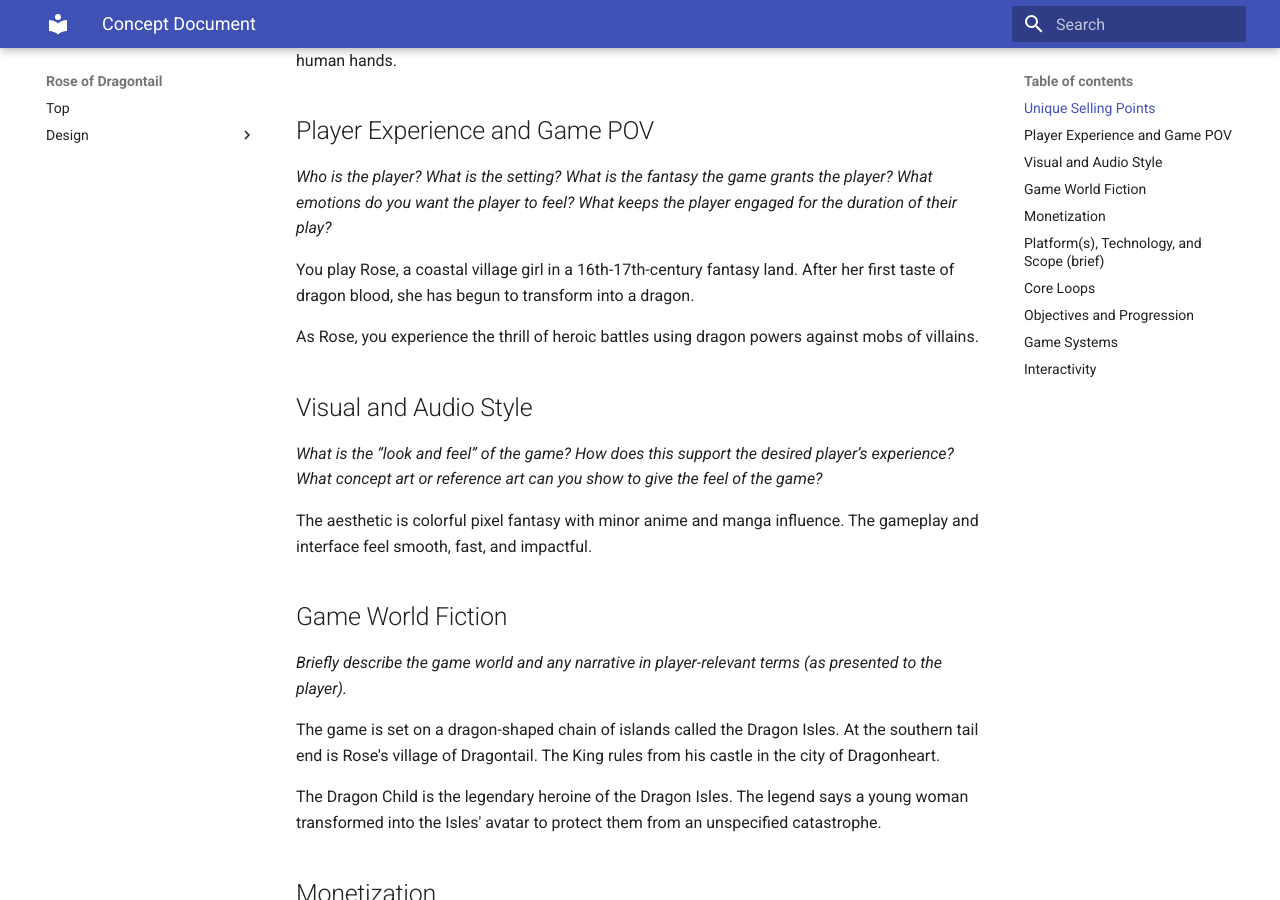
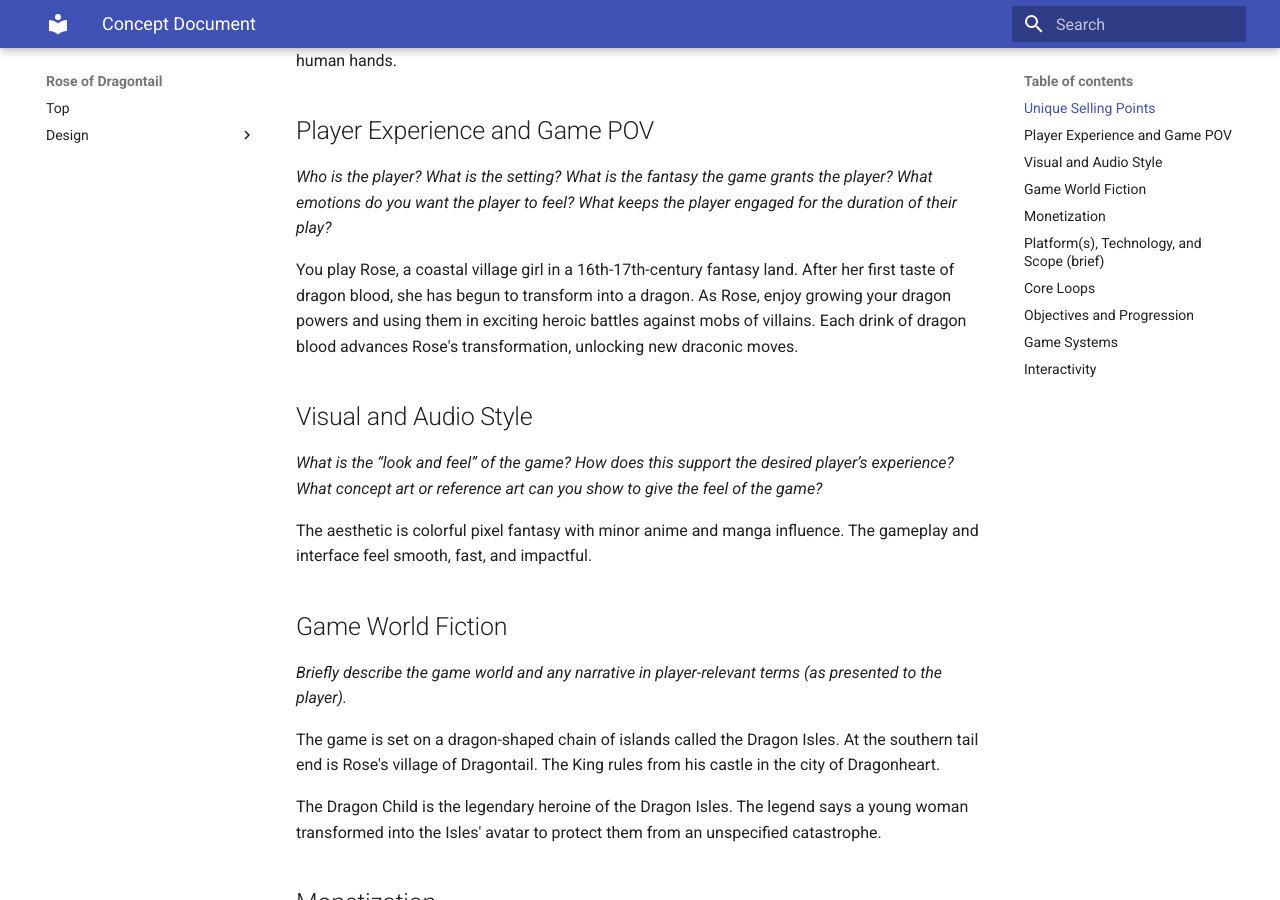
Before and after one commit to IoriBranford/dragontail-doc, an MkDocs documentation site: the page built from docs/concept.md, in a window 1280 px wide and 900 px high, scrolled down 383 px. Built offline with MkDocs 1.6.1 and Material for MkDocs 9.7.7, drawn with Linux system fonts in a browser that asks for light colours; some of the changed text lies outside the part shown.

Commit message:
Expand on player experience and game systems.

```diff
--- a/docs/concept.md
+++ b/docs/concept.md
@@ -14,9 +14,7 @@
 
 *Who is the player? What is the setting? What is the fantasy the game grants the player? What emotions do you want the player to feel? What keeps the player engaged for the duration of their play?*
 
-You play Rose, a coastal village girl in a 16th-17th-century fantasy land. After her first taste of dragon blood, she has begun to transform into a dragon.
-
-As Rose, you experience the thrill of heroic battles using dragon powers against mobs of villains.
+You play Rose, a coastal village girl in a 16th-17th-century fantasy land. After her first taste of dragon blood, she has begun to transform into a dragon. As Rose, enjoy growing your dragon powers and using them in exciting heroic battles against mobs of villains. Each drink of dragon blood advances Rose's transformation, unlocking new draconic moves.
 
 ## Visual and Audio Style
 
@@ -62,12 +60,13 @@
 
 Player-facing systems
 
-- Fighting physics - striking, grabbing, throwing, slamming into walls or hazards
+- Fighting physics - striking, grabbing, throwing, slamming into walls or hazards, bouncing between walls after powerful throws
 - Fighter condition - health, ability to attack and move
+- Player growth - what powers and health upgrades have been gained
 
 Internal systems
 
-- Enemy dispatch - add enemies when player advances to certain points in the level
+- Enemy dispatch - add enemies when player advances to certain points in the level or fulfills some other conditions
 - Enemy behavior - decide move and attack based on situation and skill level
 
 ## Interactivity
```
